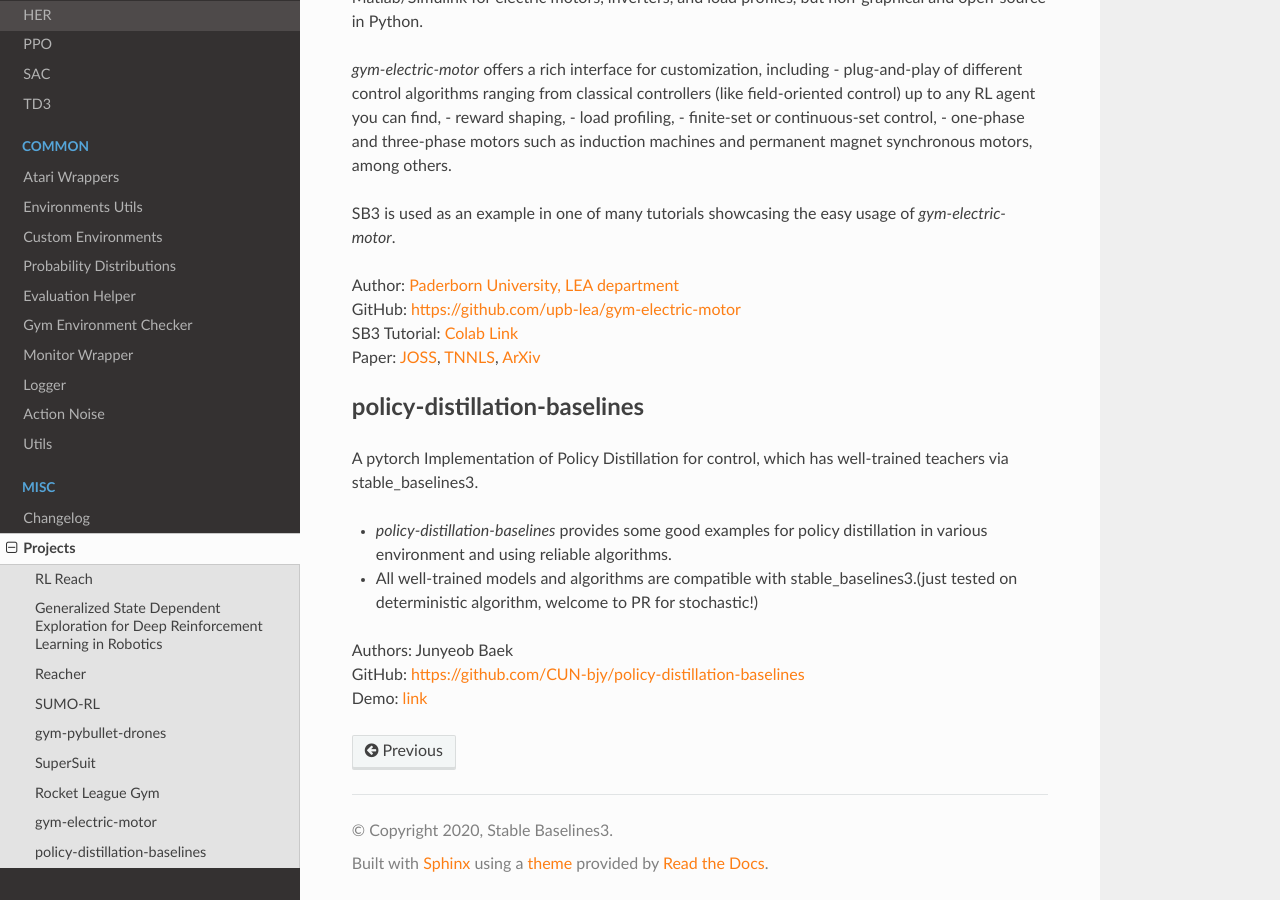
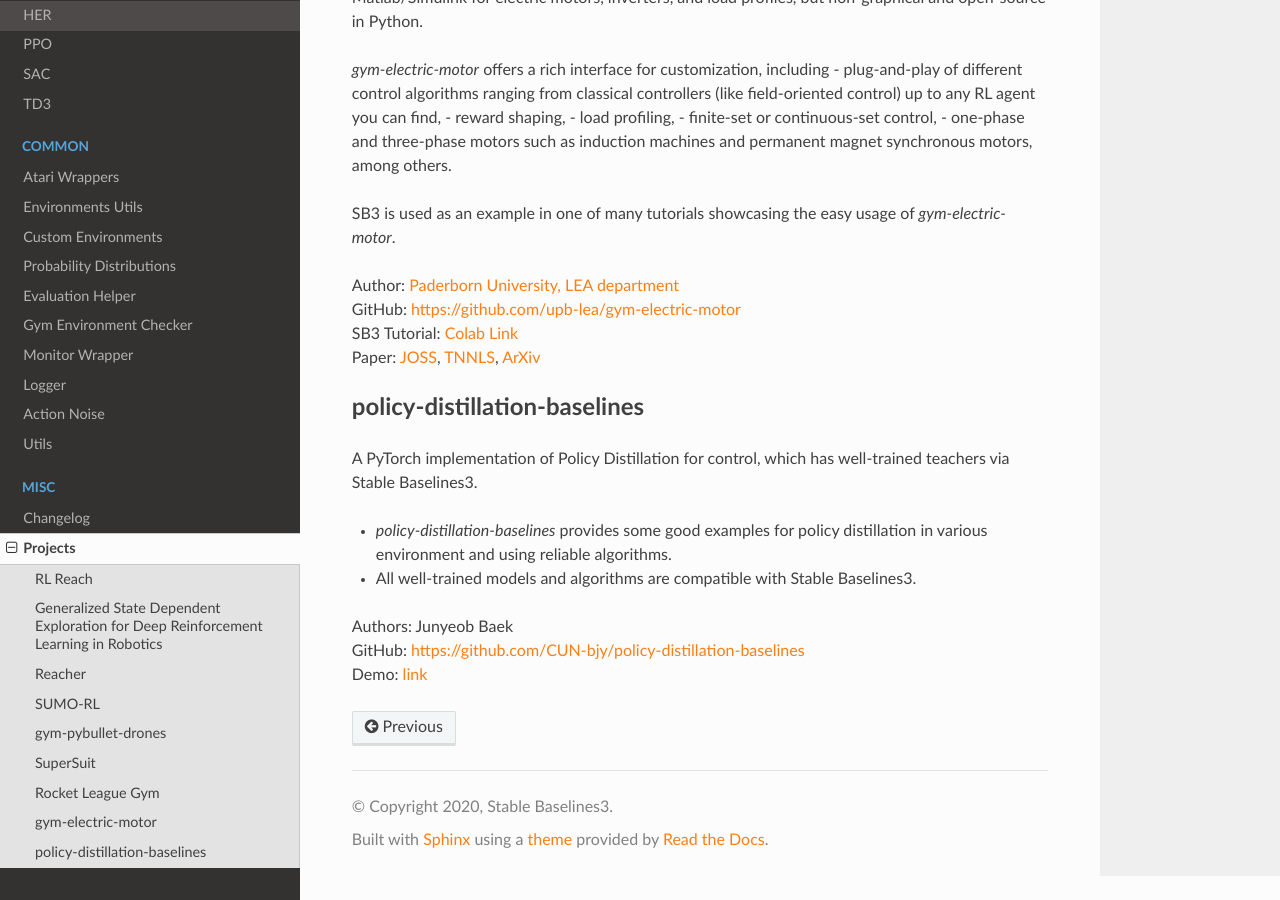
Before and after one commit to DLR-RM/stable-baselines3, a Sphinx documentation site: the page built from docs/misc/projects.rst, in a window 1280 px wide and 900 px high, scrolled down 2497 px. Built offline with Sphinx 7.4.7 and the Read the Docs theme 2.0.0, drawn with Linux system fonts in a browser that asks for light colours.

Commit message:
Apply suggestions from code review

```diff
--- a/docs/misc/projects.rst
+++ b/docs/misc/projects.rst
@@ -112,10 +112,10 @@
 
 policy-distillation-baselines
 ------------------------------
-A pytorch Implementation of Policy Distillation for control, which has well-trained teachers via stable_baselines3.
+A PyTorch implementation of Policy Distillation for control, which has well-trained teachers via Stable Baselines3.
 
 - `policy-distillation-baselines` provides some good examples for policy distillation in various environment and using reliable algorithms.
-- All well-trained models and algorithms are compatible with stable_baselines3.(just tested on deterministic algorithm, welcome to PR for stochastic!)
+- All well-trained models and algorithms are compatible with Stable Baselines3.
 
 | Authors: Junyeob Baek
 | GitHub: https://github.com/CUN-bjy/policy-distillation-baselines
```
